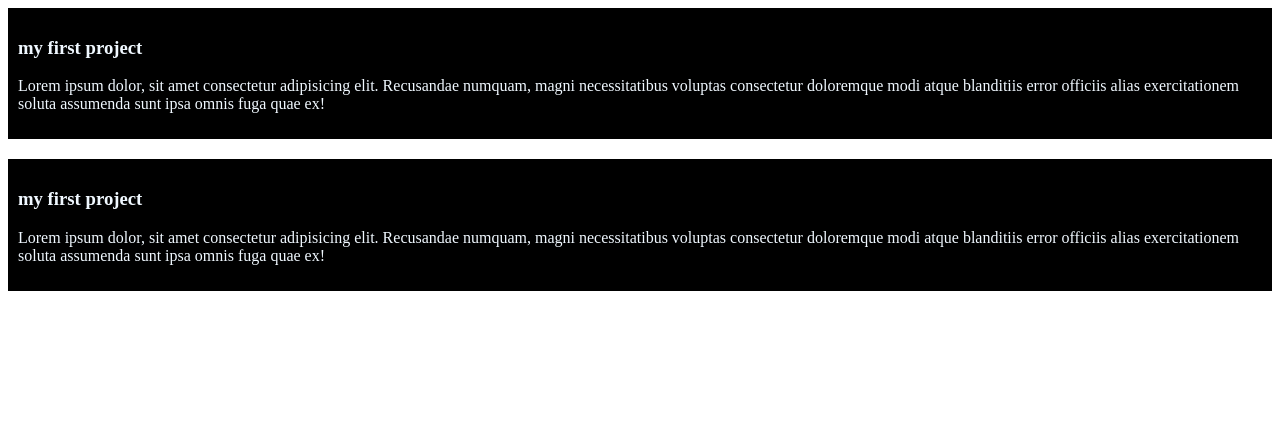
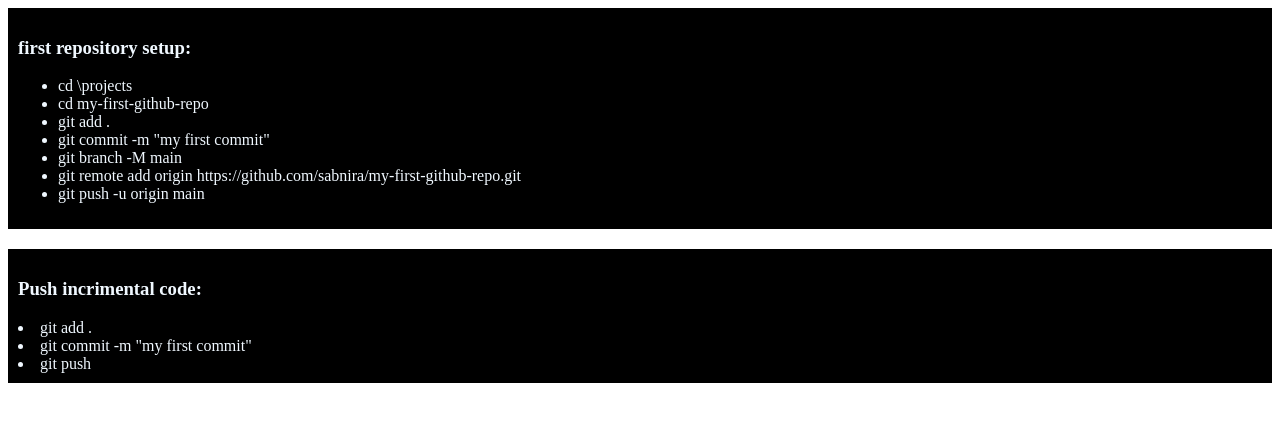
Before and after one commit to sabnira/my-first-github-repo, a plain HTML site: page index.html in a window 1280 px wide. Drawn offline with Linux system fonts and the light colour scheme.

Commit message:
my first commit

```diff
--- a/index.html
+++ b/index.html
@@ -8,13 +8,24 @@
 </head>
 <body>
     <div>
-        <h3>my first project</h3>
-        <p>Lorem ipsum dolor, sit amet consectetur adipisicing elit. Recusandae numquam, magni necessitatibus voluptas consectetur doloremque modi atque blanditiis error officiis alias exercitationem soluta assumenda sunt ipsa omnis fuga quae ex!</p>
+        <h3>first repository setup:</h3>
+        <ul>
+            <li>cd \projects
+            <li>cd my-first-github-repo</li>
+            <li>git add .</li>
+            <li>git commit -m "my first commit"</li>
+            <li>git branch -M main</li>
+            <li>git remote add origin https://github.com/sabnira/my-first-github-repo.git</li>
+            <li> git push -u origin main</li>
+        </ul>
     </div>
 
     <div>
-        <h3>my first project</h3>
-        <p>Lorem ipsum dolor, sit amet consectetur adipisicing elit. Recusandae numquam, magni necessitatibus voluptas consectetur doloremque modi atque blanditiis error officiis alias exercitationem soluta assumenda sunt ipsa omnis fuga quae ex!</p>
+        <h3>Push incrimental code:</h3>
+            <li>git add .</li>
+            <li>git commit -m "my first commit"</li>
+            <li>git push</li>
+        </ul>
     </div>
 </body>
 </html>
```
